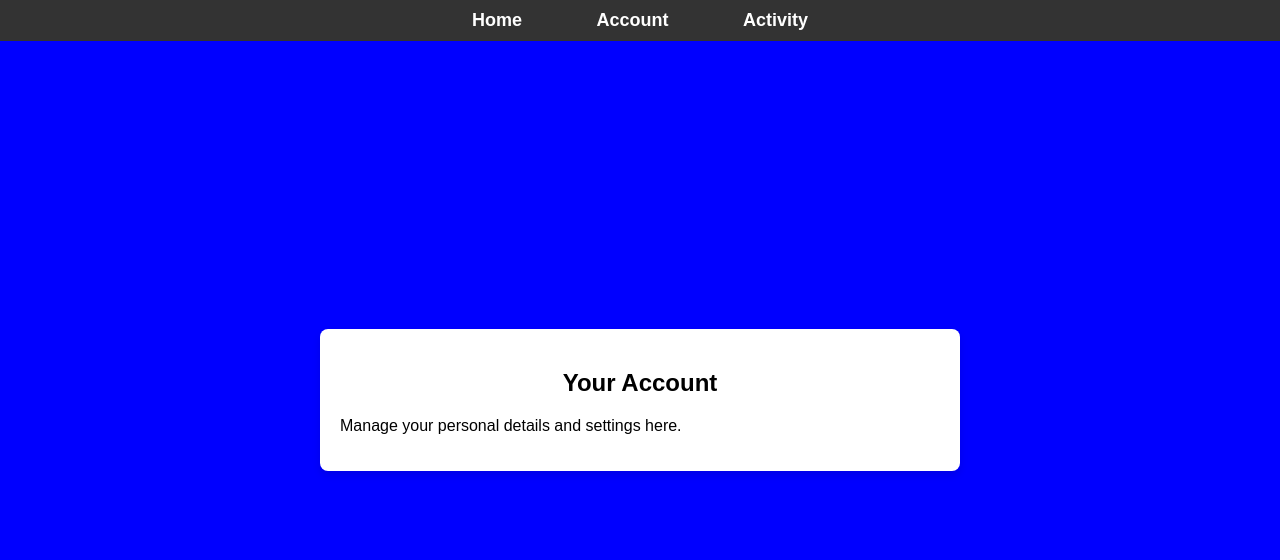
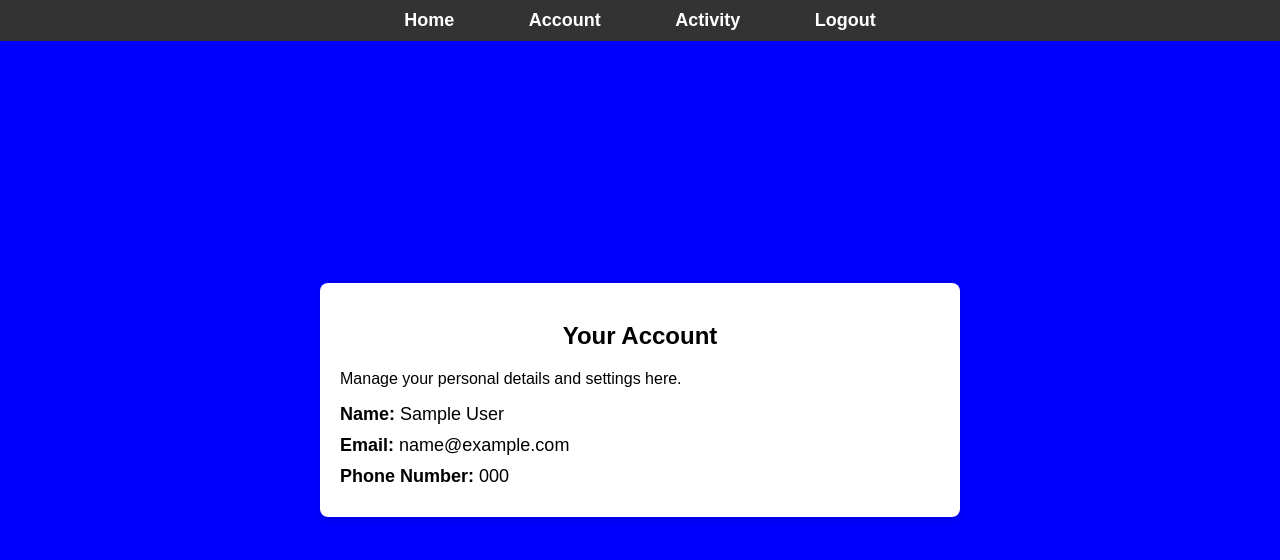
Before and after one commit to austin11101/taxE-ride-app, a Flask app: page /account in a window 1280 px wide. Shown: the top 560 px of the page. Run offline with Flask 3, Linux system fonts and the light colour scheme; the visitor is signed in with stand-in values (Sample User, id 1); tables that the repository leaves empty or names only in its code hold one stand-in row (values such as "Sample post"); some libraries are stand-ins or nearby versions.

Commit message:
update profile(account)

```diff
--- a/app.py
+++ b/app.py
@@ -99,7 +99,23 @@ def logout():
 
 @app.route('/account')
 def account():
-    return render_template('account.html')
+    if 'user_id' not in session:
+        flash("Please log in first.", "warning")
+        return redirect(url_for('login'))
+
+    user_id = session['user_id']
+
+    with mysql.connection.cursor() as cur:
+        cur.execute("SELECT name, email, phone FROM users WHERE id = %s", (user_id,))
+        user = cur.fetchone()
+
+    if user:
+        name, email, phone = user
+        return render_template('account.html', name=name, email=email, phone=phone)
+
+    flash("User not found.", "danger")
+    return redirect(url_for('login'))
+
 
 @app.route('/activity')
 def activity():
--- a/src/frontend/static/style.css
+++ b/src/frontend/static/style.css
@@ -8,6 +8,11 @@ body {
     justify-content: center;
     align-items: center;
     height: 100vh;
+}
+
+.profile-info p {
+    font-size: 18px;
+    margin: 10px 0;
 }
 
 /* Fixing search-container positioning */
--- a/src/frontend/templates/account.html
+++ b/src/frontend/templates/account.html
@@ -14,13 +14,19 @@
             <li><a href="{{ url_for('user_home') }}">Home</a></li>
             <li><a href="{{ url_for('account') }}">Account</a></li>
             <li><a href="{{ url_for('activity') }}">Activity</a></li>
+            <li><a href="{{ url_for('logout') }}">Logout</a></li>
         </ul>
     </nav>
 
     <div class="main-container">
         <h2>Your Account</h2>
         <p>Manage your personal details and settings here.</p>
-        <!-- Add more account settings later -->
+
+        <div class="profile-info">
+            <p><strong>Name:</strong> {{ name }}</p>
+            <p><strong>Email:</strong> {{ email }}</p>
+            <p><strong>Phone Number:</strong> {{ phone }}</p>
+        </div>
     </div>
 
 </body>
```
